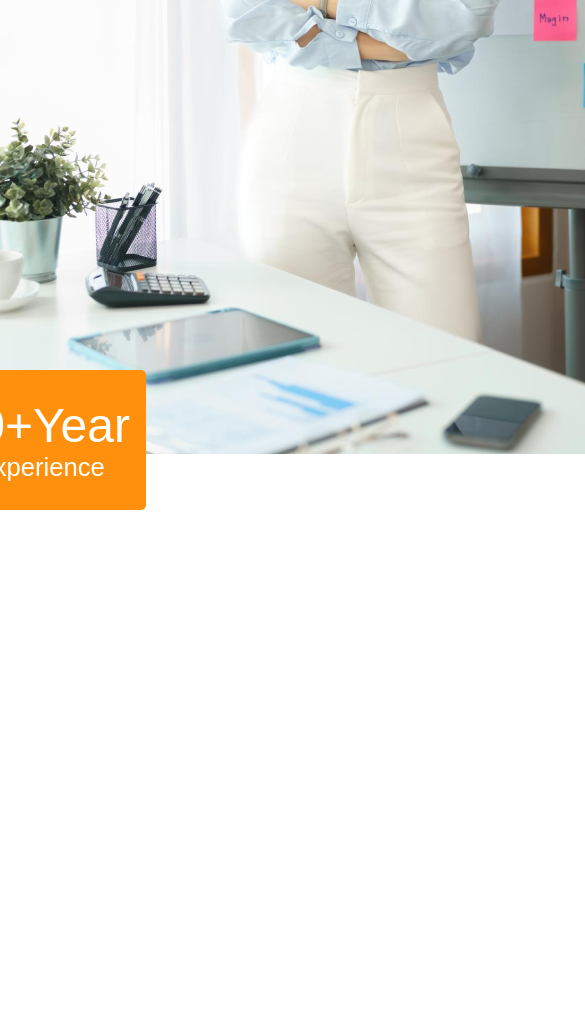
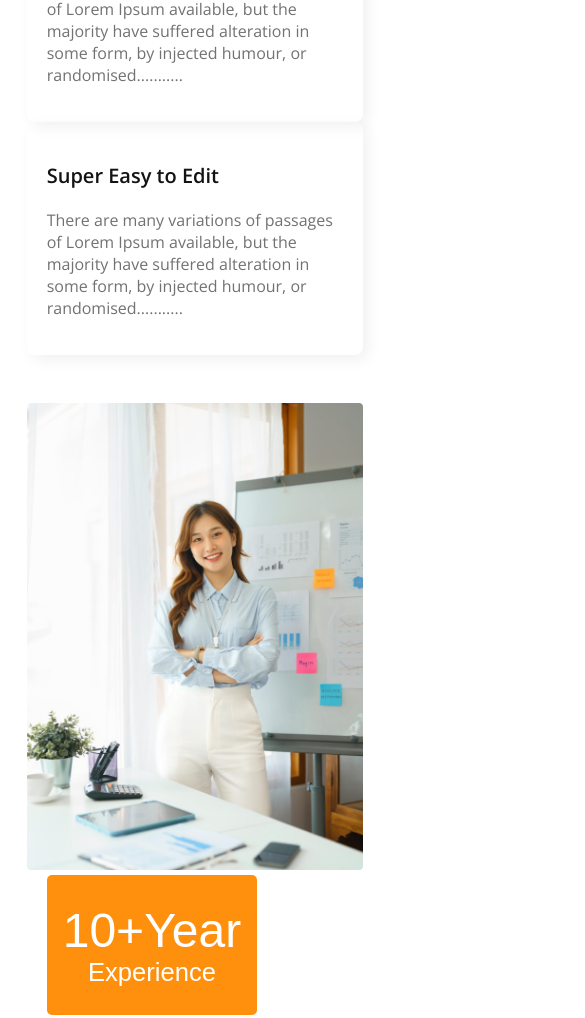
Before and after one commit to islamSorifulhero/challenges-responsive, a plain HTML site: page index.html in a window 390 px wide. Shown: the part 3210-4228 px from the top of the page, 585 px wide, since content can reach past the window. Drawn offline with nearby package versions, Linux system fonts and the light colour scheme.

Commit message:
my section 2 responsive love-enjoy done

```diff
--- a/index.html
+++ b/index.html
@@ -76,7 +76,7 @@
                 </div>
             </div>
             <div class="love-enjoy-img">
-                <img src="images/architect.png" alt="">
+                <img class="love-img" src="images/architect.png" alt="">
                 <button class="btn btn-experience"><span style="font-size: 3rem;">10+Year</span><br>Experience</button>
             </div>
         </section>
--- a/responsive.css
+++ b/responsive.css
@@ -1,36 +1,70 @@
-@media screen and (max-width: 992px){
-    .our-features{
+@media screen and (max-width: 992px) {
+    .our-features {
+        flex-direction: column;
+    }
+
+    .love-enjoy {
         flex-direction: column;
     }
 }
 
-@media screen and (max-width: 768px){
-    .descripsion{
+@media screen and (max-width: 768px) {
+    .descripsion {
         font-size: .8rem;
     }
-    .our-features{
+
+    .our-features {
         flex-direction: column;
     }
+
+    .btn-experience {
+        margin-top: 20px;
+        margin-left: 20px;
+    }
 }
-@media screen and (max-width: 576px){
-    nav{
+
+@media screen and (max-width: 576px) {
+    nav {
         flex-direction: column;
     }
-    .banner h1{
+
+    .banner h1 {
         font-size: 2rem;
     }
-    .descripsion{
+
+    .descripsion {
         font-size: .6rem;
     }
-    .our-img{
+
+    .our-img {
         grid-template-columns: 1fr;
     }
+
+    .btn-experience {
+        margin-top: 0px;
+        margin-left: 70px;
+    }
 }
-@media screen and (min-width: 340px){
-    .home ul li{
+
+@media screen and (min-width: 340px) {
+    .home ul li {
         margin-right: 10px;
     }
-    .our-description{
+
+    .our-description {
         width: 15rem;
     }
+
+    .love-enjoy-img {
+        /* width: auto;
+        height: auto; */
+    }
+    .love-img{
+         width: 100%;
+    }
+
+    .btn-experience {
+        margin-top: 0px;
+        margin-left: 20px;
+    }
 }
--- a/style.css
+++ b/style.css
@@ -133,8 +133,13 @@ nav h3{
     font-size: 1rem;
 }
 .love-enjoy-img{
-    /* width: 40%;
-    height: auto; */
+    width: auto;
+    height: auto;
+
+}
+.love-img{
+    width: auto;
+    height: auto;
 
 }
 .features-details-info h3{
```
